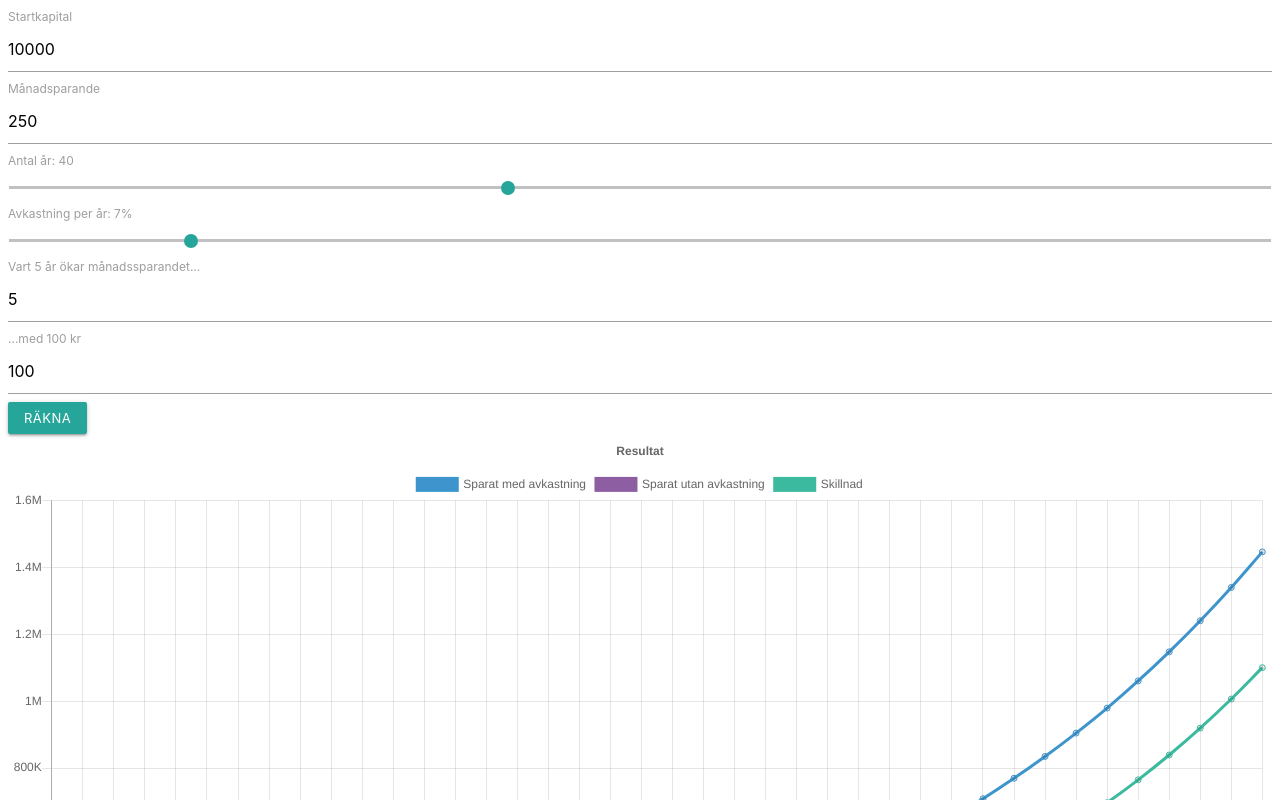
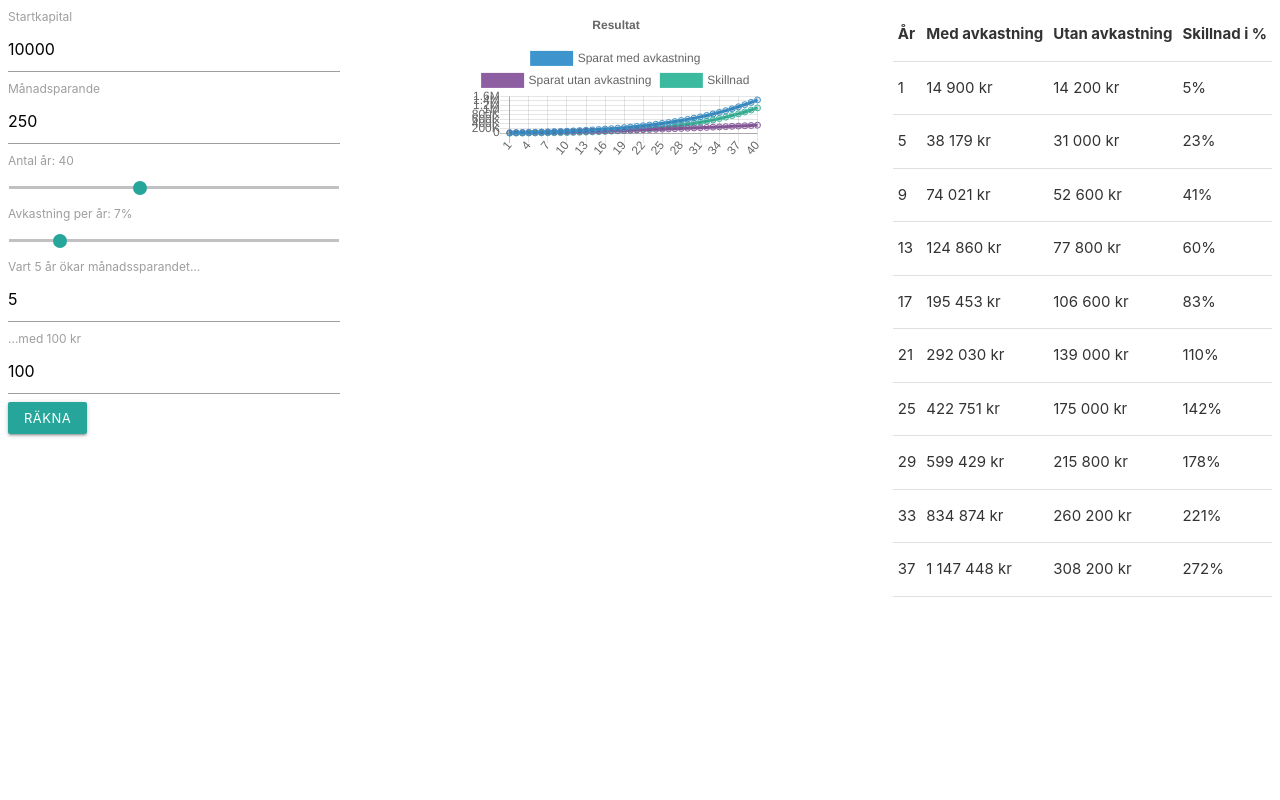
Before and after one commit to dan-forsberg/Savings-Calculator, a Svelte app: page / in a window 1280 px wide. Shown: the top 800 px of the page. Built offline with nearby package versions, Linux system fonts and the light colour scheme.

Commit message:
Started styling with flex-box

```diff
--- a/src/App.svelte
+++ b/src/App.svelte
@@ -4,9 +4,20 @@ import Chart from "./components/Chart.svelte";
 import Table from "./components/Table.svelte";
 </script>
 
-<Form />
-<Chart />
-<Table />
+<div id="container">
+	<Form />
+	<Chart />
+	<div>
+		<Table />
+	</div>
+</div>
 
 <style>
+#container {
+	width: 100%;
+	max-width: 100%;
+
+	display: flex;
+	justify-content: space-between;
+}
 </style>
```
